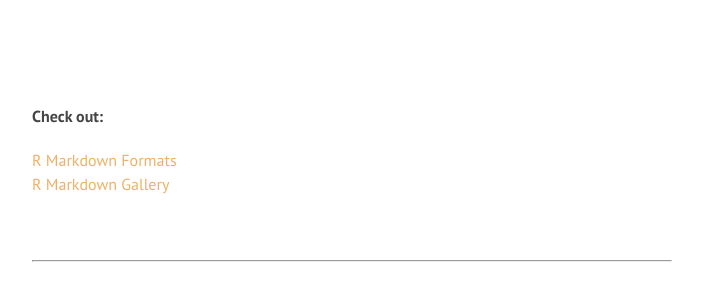
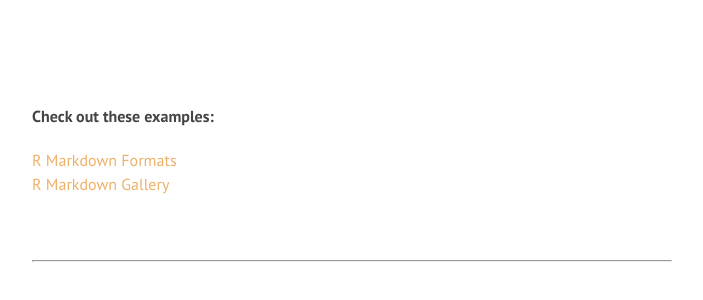
Before and after one commit to DS4PS/ds4ps.github.io, a Jekyll site: the page built from data-driven-docs.md, in a window 1280 px wide and 900 px high, scrolled down 4073 px. Shown: the part 154-454 px from the top of the window, without its empty margins (288-991 px from the left). Built offline with Jekyll 4.4.1, drawn with Linux system fonts in a browser that asks for light colours; nearby versions of some CDN libraries; library files that are not in the unit come from our copies.

Commit message:
Update data-driven-docs.md

```diff
--- a/data-driven-docs.md
+++ b/data-driven-docs.md
@@ -151,7 +151,7 @@
 </span>
 
 
-**Check out:**
+**Check out these examples:**
 
 [R Markdown Formats](https://rmarkdown.rstudio.com/formats.html)
 [R Markdown Gallery](https://rmarkdown.rstudio.com/gallery.html)
@@ -173,7 +173,7 @@
 
 [![](https://github.com/DS4PS/ds4ps.github.io/blob/master/gifs/html_format/html_format_media/html_format.gif?raw=true)](../gifs/html_format/html_format.html)
 
-
+<br>
 
 ### Dashboards
 
@@ -187,6 +187,8 @@
 
 
 [ [dashboard example](https://cultureofinsight.shinyapps.io/crypto_tracker/) ]  [ [source code](https://cultureofinsight.shinyapps.io/crypto_tracker/) ]  [ [blog about the tracker](https://www.cultureofinsight.com/blog/2018/01/22/2018-01-22-building-a-cryptocurrency-tracker-with-r/) ]
+
+<br>
 
 
 ### PDFs
```
